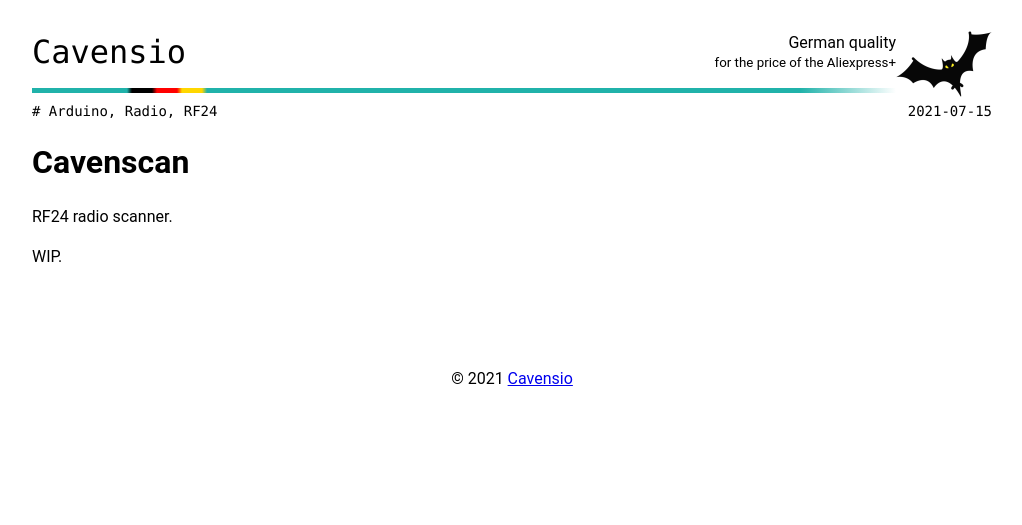
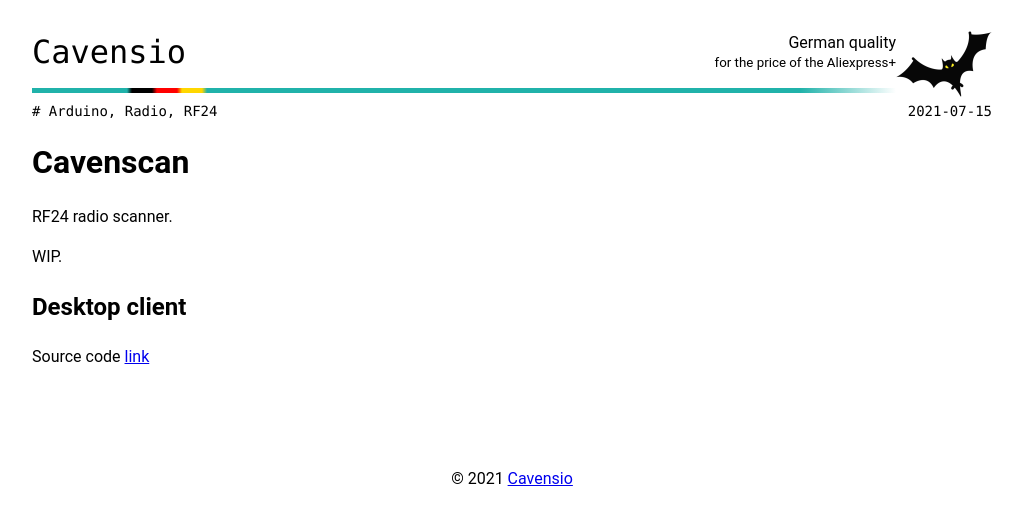
Before and after one commit to cavensio/cavensio.github.io, a Jekyll site: the page built from _posts/2021-07-15-cavenscan.md, in a window 1280 px wide. Shown: the top 525 px of the page, without its empty margins (128-1150 px from the left). Built offline with Jekyll 4.4.1, drawn with Linux system fonts in a browser that asks for light colours; nearby versions of some CDN libraries.

Commit message:
added casenscan page

```diff
--- a/_posts/2021-07-15-cavenscan.md
+++ b/_posts/2021-07-15-cavenscan.md
@@ -11,3 +11,8 @@ date: 2021-07-15
 RF24 radio scanner.
 
 WIP.
+
+## Desktop client
+
+Source code
+[link](https://github.com/cavensio/cavenscan/tree/master/cavenscan_desktop_client)
```
